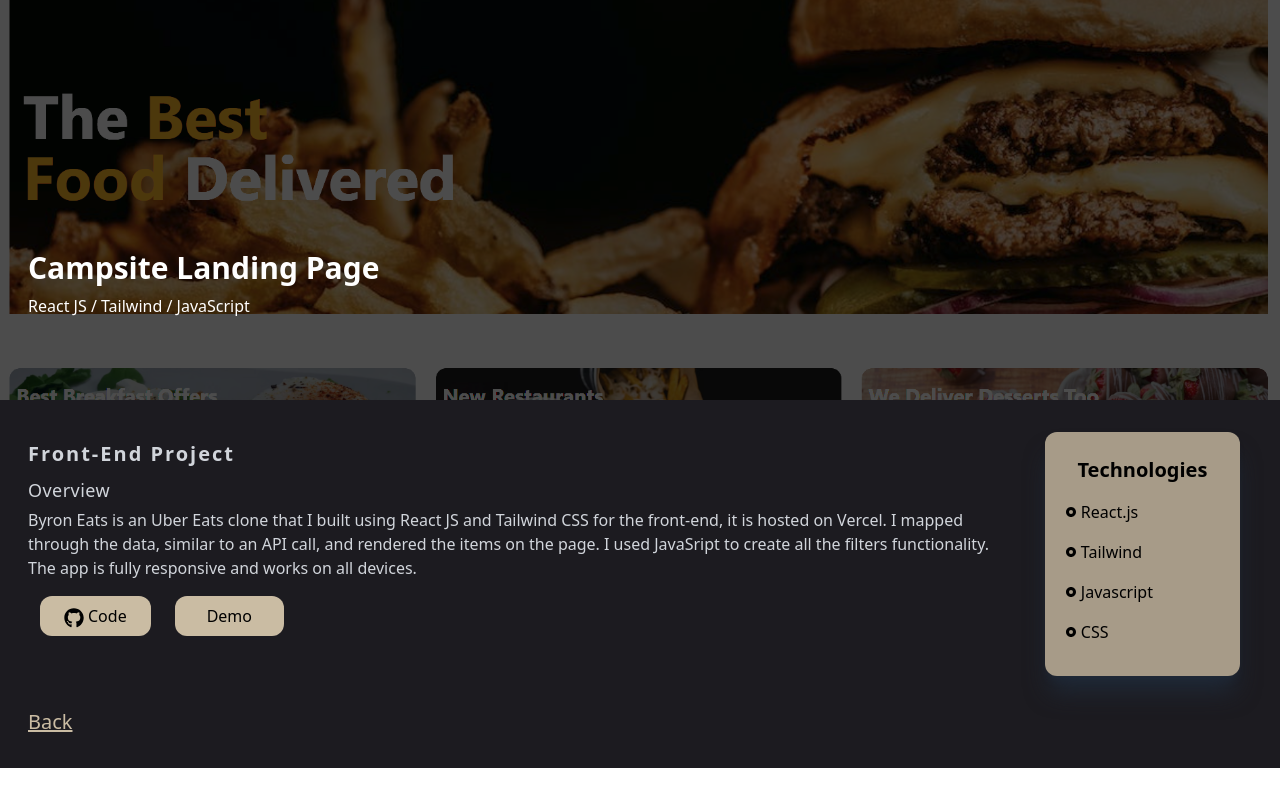
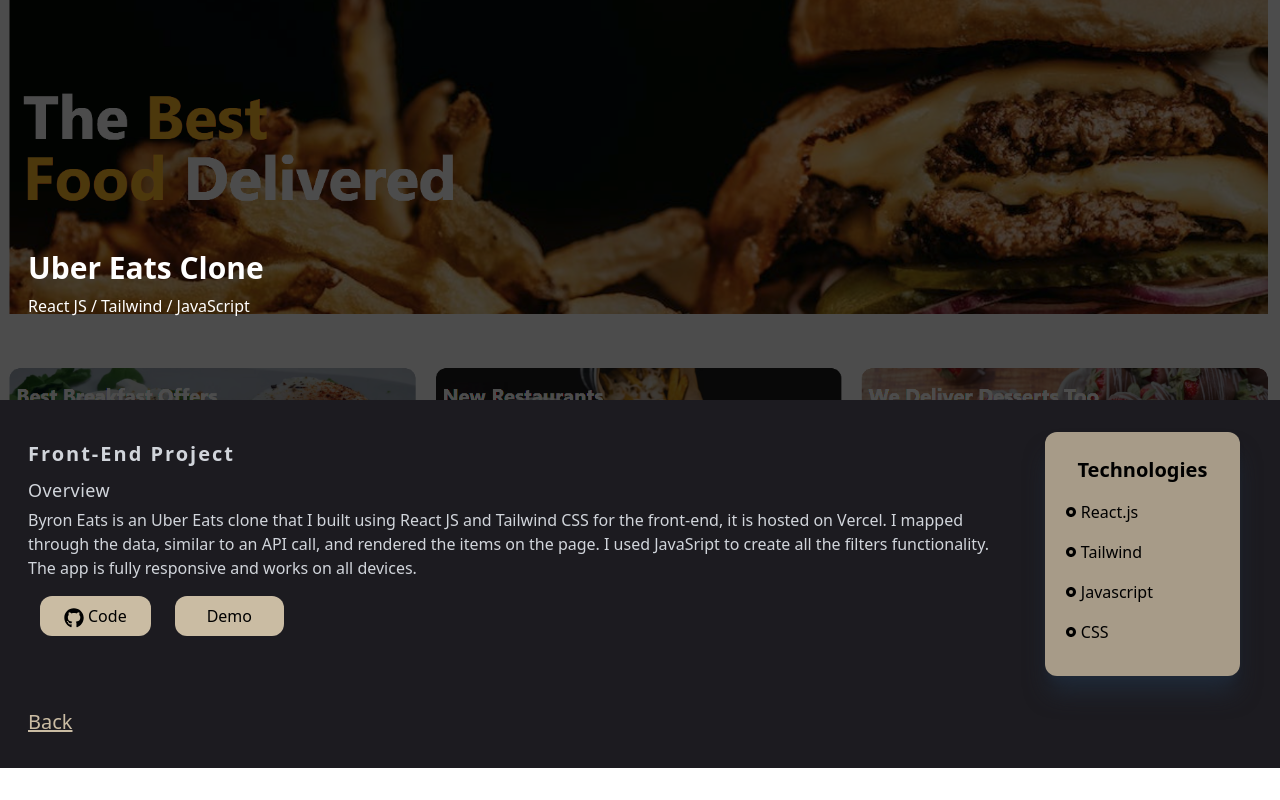
Before and after one commit to byron-rod/my-portfolio, a Next.js app: page /byroneats in a window 1280 px wide. Built offline with nearby package versions, Linux system fonts and the light colour scheme.

Commit message:
update typos

```diff
--- a/package.json
+++ b/package.json
@@ -24,7 +24,8 @@
     "react-simple-typewriter": "^5.0.1",
     "react-slick": "^0.29.0",
     "react-social-icons": "^6.4.0",
-    "react-youtube": "^10.1.0"
+    "react-youtube": "^10.1.0",
+    "sharp": "^0.32.6"
   },
   "devDependencies": {
     "@types/node": "^20",
--- a/pages/byroneats.jsx
+++ b/pages/byroneats.jsx
@@ -33,7 +33,7 @@
           onClick={openModal}
         />
         <div className="absolute top-[70%] max-w-[1240px] w-full left-[50%] right-[50%] translate-x-[-50%] translate-y-[-50%] text-white z-10 p-2">
-          <h2 className="py-2 text-3xl font-semibold">Campsite Landing Page</h2>
+          <h2 className="py-2 text-3xl font-semibold">Uber Eats Clone</h2>
           <h3>React JS / Tailwind / JavaScript</h3>
         </div>
       </div>
```
Also changed, not shown: 2 other files (tests, documents, lock files or other folders).
